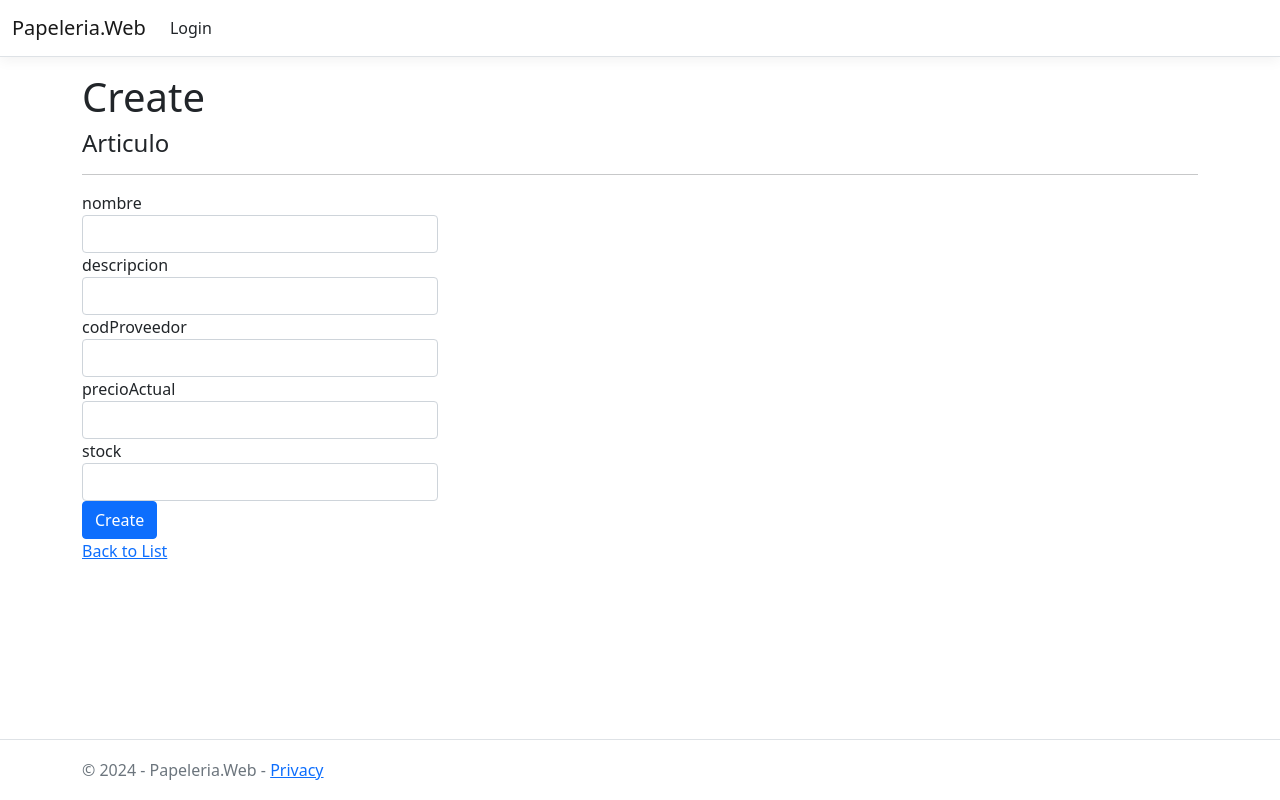
After one commit to Abarthedunc/Obligatorio, an ASP.NET Core app: page /Articulo/Create in a window 1280 px wide. The commit adds this page. Run offline with ASP.NET Core 8, Linux system fonts and the light colour scheme; style sheets or scripts are compiled from the project's sources.

Commit message:
articulo
trabajando en articulo

```diff
--- a/Papeleria.LogicaAplicacion/DTOs/ArticuloDTO.cs
+++ b/Papeleria.LogicaAplicacion/DTOs/ArticuloDTO.cs
@@ -15,14 +15,16 @@ namespace Papeleria.LogicaAplicacion.DTOs
         public string descripcion { get; set; }
         public string codProveedor { get; set; }
         public double precioActual { get; set; }
+        public int stock {  get; set; }
         public int id { get; set; }
         public ArticuloDTO() { }
-        public ArticuloDTO(string nombre, string descripcion, string codProveedor, double precioActual)
+        public ArticuloDTO(string nombre, string descripcion, string codProveedor, double precioActual, int stock)
         {
             this.nombre = nombre;
             this.descripcion = descripcion;
             this.codProveedor = codProveedor;
             this.precioActual = precioActual;
+            this.stock = stock;
         }
 
         public ArticuloDTO(Articulo articulo)
@@ -33,6 +35,7 @@ namespace Papeleria.LogicaAplicacion.DTOs
                 descripcion = articulo.descripcion;
                 codProveedor = articulo.codProveedor;
                 precioActual = articulo.precioActual;
+                stock = articulo.stock;
 
             }
         }
--- a/Papeleria.LogicaAplicacion/Mappers/ArticuloDtoMapper.cs
+++ b/Papeleria.LogicaAplicacion/Mappers/ArticuloDtoMapper.cs
@@ -21,7 +21,7 @@ namespace Papeleria.LogicaAplicacion.Mappers
             {
                 throw new ArticuloNoValidoException();
             }
-            return new Articulo(dto.nombre, dto.descripcion, dto.codProveedor, dto.precioActual);
+            return new Articulo(dto.nombre, dto.descripcion, dto.codProveedor, dto.precioActual, dto.stock);
         }
     }
 }
--- a/Papeleria.LogicaNegocios/Entidades/Articulo.cs
+++ b/Papeleria.LogicaNegocios/Entidades/Articulo.cs
@@ -15,18 +15,20 @@ namespace Papeleria.LogicaNegocio.Entidades
         public string descripcion { get; set; }
         public string codProveedor { get; set; }
         public double precioActual { get; set; }
+        public int stock {  get; set; }
         public int id { get; set; }
         public Articulo() { }
         public Articulo(IRepositorioArticulo repositorioArticulo)
         {
             _repoitorioArticulo = repositorioArticulo;
         }
-        public Articulo(string nombre, string descripcion, string codProveedor, double precioActual)
+        public Articulo(string nombre, string descripcion, string codProveedor, double precioActual, int stock)
         {
             this.nombre = nombre;
             this.descripcion = descripcion;
             this.codProveedor = codProveedor;
             this.precioActual = precioActual;
+            this.stock = stock;
         }
 
         public bool EsValido()
@@ -55,5 +57,6 @@ namespace Papeleria.LogicaNegocio.Entidades
 
             return true;
         }
+        //todo:stock mayor que 0
     }
 }
--- /dev/null
+++ b/Papeleria.Web/Views/Articulo/Create.cshtml
@@ -0,0 +1,53 @@
+@model Papeleria.LogicaNegocio.Entidades.Articulo
+
+@{
+    ViewData["Title"] = "Create";
+}
+
+<h1>Create</h1>
+
+<h4>Articulo</h4>
+<hr />
+<div class="row">
+    <div class="col-md-4">
+        <form asp-action="Create">
+            <div asp-validation-summary="ModelOnly" class="text-danger"></div>
+            <div class="form-group">
+                <label asp-for="nombre" class="control-label"></label>
+                <input asp-for="nombre" class="form-control" />
+                <span asp-validation-for="nombre" class="text-danger"></span>
+            </div>
+            <div class="form-group">
+                <label asp-for="descripcion" class="control-label"></label>
+                <input asp-for="descripcion" class="form-control" />
+                <span asp-validation-for="descripcion" class="text-danger"></span>
+            </div>
+            <div class="form-group">
+                <label asp-for="codProveedor" class="control-label"></label>
+                <input asp-for="codProveedor" class="form-control" />
+                <span asp-validation-for="codProveedor" class="text-danger"></span>
+            </div>
+            <div class="form-group">
+                <label asp-for="precioActual" class="control-label"></label>
+                <input asp-for="precioActual" class="form-control" />
+                <span asp-validation-for="precioActual" class="text-danger"></span>
+            </div>
+            <div class="form-group">
+                <label asp-for="stock" class="control-label"></label>
+                <input asp-for="stock" class="form-control" />
+                <span asp-validation-for="stock" class="text-danger"></span>
+            </div>
+            <div class="form-group">
+                <input type="submit" value="Create" class="btn btn-primary" />
+            </div>
+        </form>
+    </div>
+</div>
+
+<div>
+    <a asp-action="Index">Back to List</a>
+</div>
+
+@section Scripts {
+    @{await Html.RenderPartialAsync("_ValidationScriptsPartial");}
+}
--- a/Papeleria.Web/Views/Shared/_Layout.cshtml
+++ b/Papeleria.Web/Views/Shared/_Layout.cshtml
@@ -36,9 +36,6 @@
                             <li class="nav-item">
                                 <a class="nav-link text-dark" asp-area="" asp-controller="Usuario" asp-action="Index">Usuarios</a>
                             </li>
-                            <li class="nav-item">
-                                <a class="nav-link text-dark" asp-area="" asp-controller="Usuario" asp-action="Create">Agregar Usuario</a>
-                            </li>
 
                             <li class="nav-item">
                                 <a class="nav-link text-dark" asp-area="" asp-controller="Cliente" asp-action="Index">Clientes</a>
@@ -48,6 +45,9 @@
                             </li>
                             <li class="nav-item">
                                 <a class="nav-link text-dark" asp-area="" asp-controller="Cliente" asp-action="BuscarEnClientes">Buscar en Clientes</a>
+                            </li>
+                            <li class="nav-item">
+                                <a class="nav-link text-dark" asp-area="" asp-controller="Articulo" asp-action="Index">Articulos</a>
                             </li>
                         }
                     </ul>
```
Also changed, not shown: Papeleria.Web/Views/Articulo/Index.cshtml (+8 -1 lines), 1 other file.
